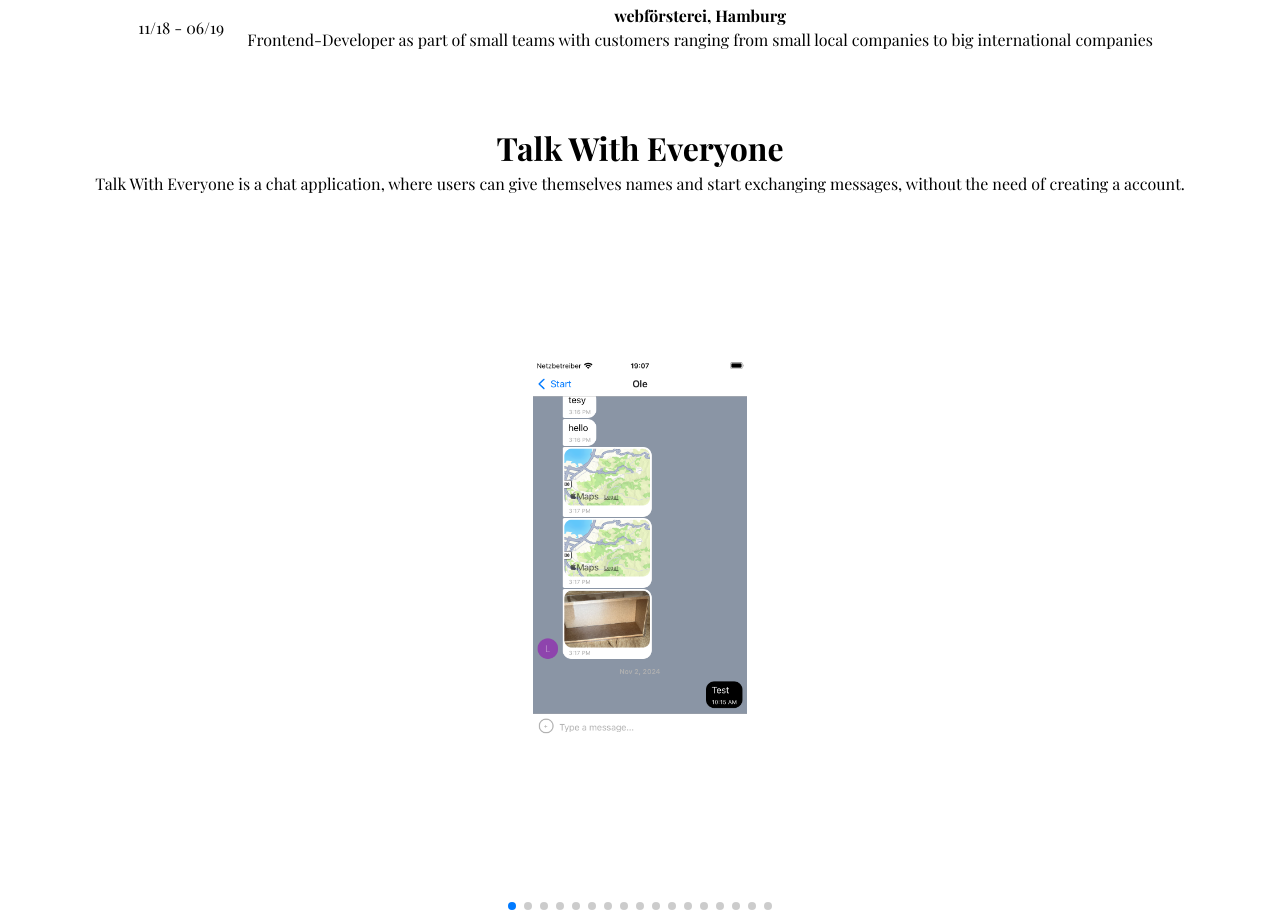
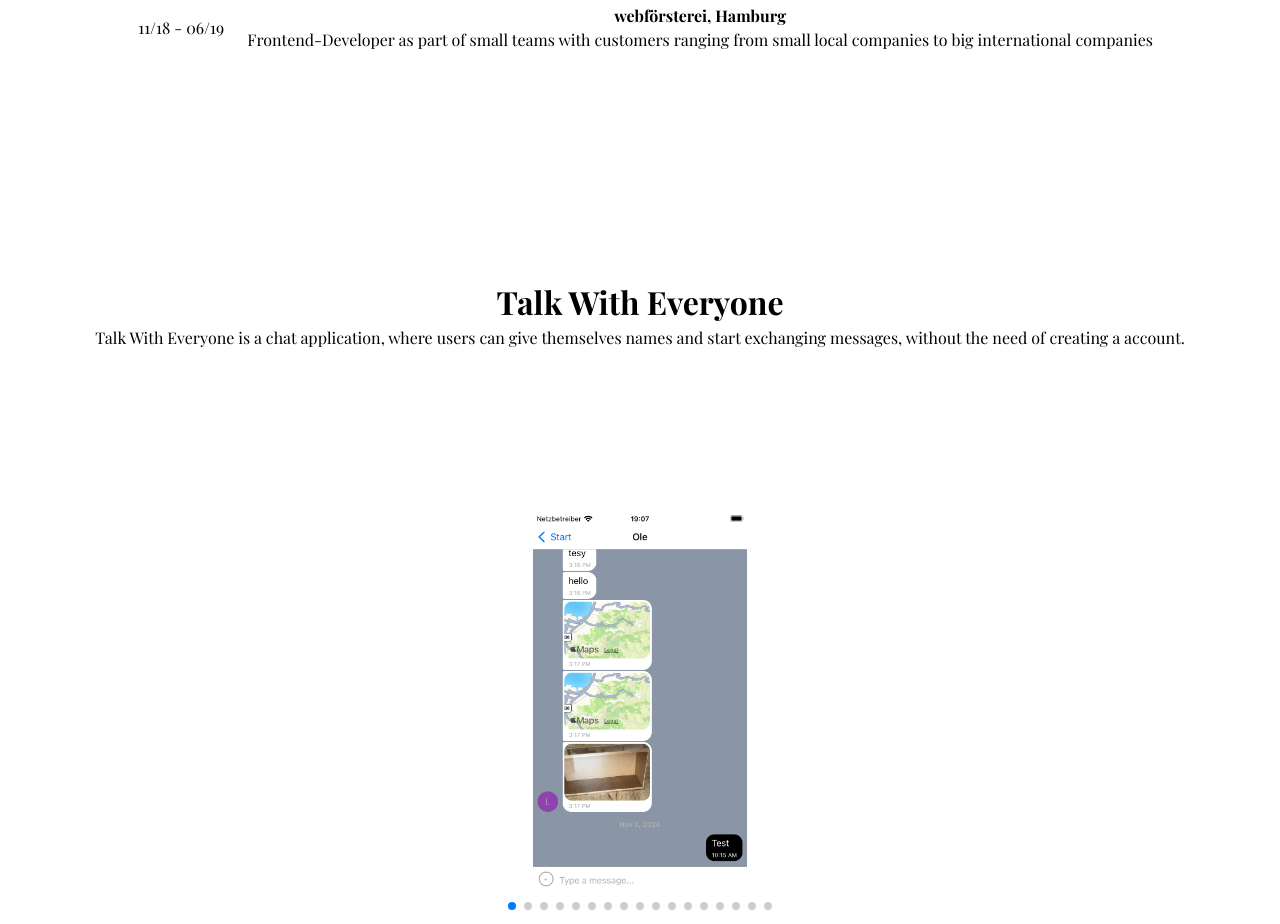
Before and after one commit to freshmozart1/portfolio, a React (Create React App) app: page / in a window 1280 px wide. Shown: the part 3200-4124 px from the top of the page. Built offline with nearby package versions, Linux system fonts and the light colour scheme.

Commit message:
Refactor slide section layout to use column direction and improve content alignment

```diff
--- a/src/components/Twe/twe.scss
+++ b/src/components/Twe/twe.scss
@@ -1,21 +1,20 @@
 section.slide {
     display: inline-flex;
-    flex-direction: row;
-    width: 100%;
-    flex-wrap: wrap;
+    flex-direction: column;
     padding: 0px 20px 32px 20px;
-    justify-content: center;
-    min-height: 100svh;
     gap: 10px;
     background-color: rgba(255, 255, 255, 1);
 
     >div.imageSlideText,
     >img {
-        flex: 0 0 100%;
+        min-height: calc(50svh - 21px);
         max-height: calc(50svh - 21px);
         width: auto;
         max-width: 100%;
         object-fit: contain;
+        display: inline-flex;
+        flex-direction: column;
+        justify-content: center;
 
         >p {
             margin: 0;
@@ -24,9 +23,12 @@ section.slide {
 
     >div.content {
         flex: 0 0 100%;
+        display: inline-flex;
+        flex-direction: column;
+        justify-content: center;
         max-width: 100%;
+        min-height: calc(100svh - 32px);
         max-height: calc(100svh - 32px);
-        overflow: hidden;
 
         >p {
             margin: 0;
```
